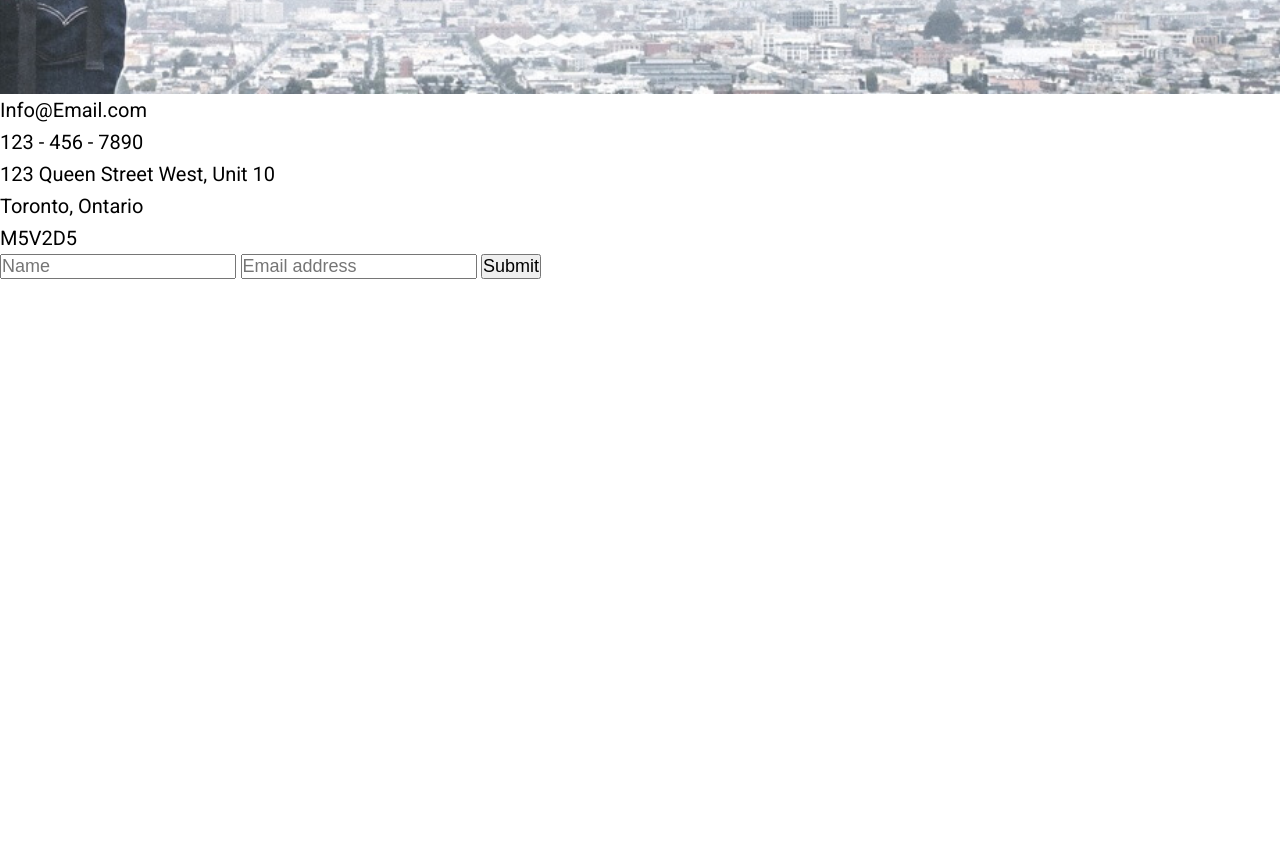
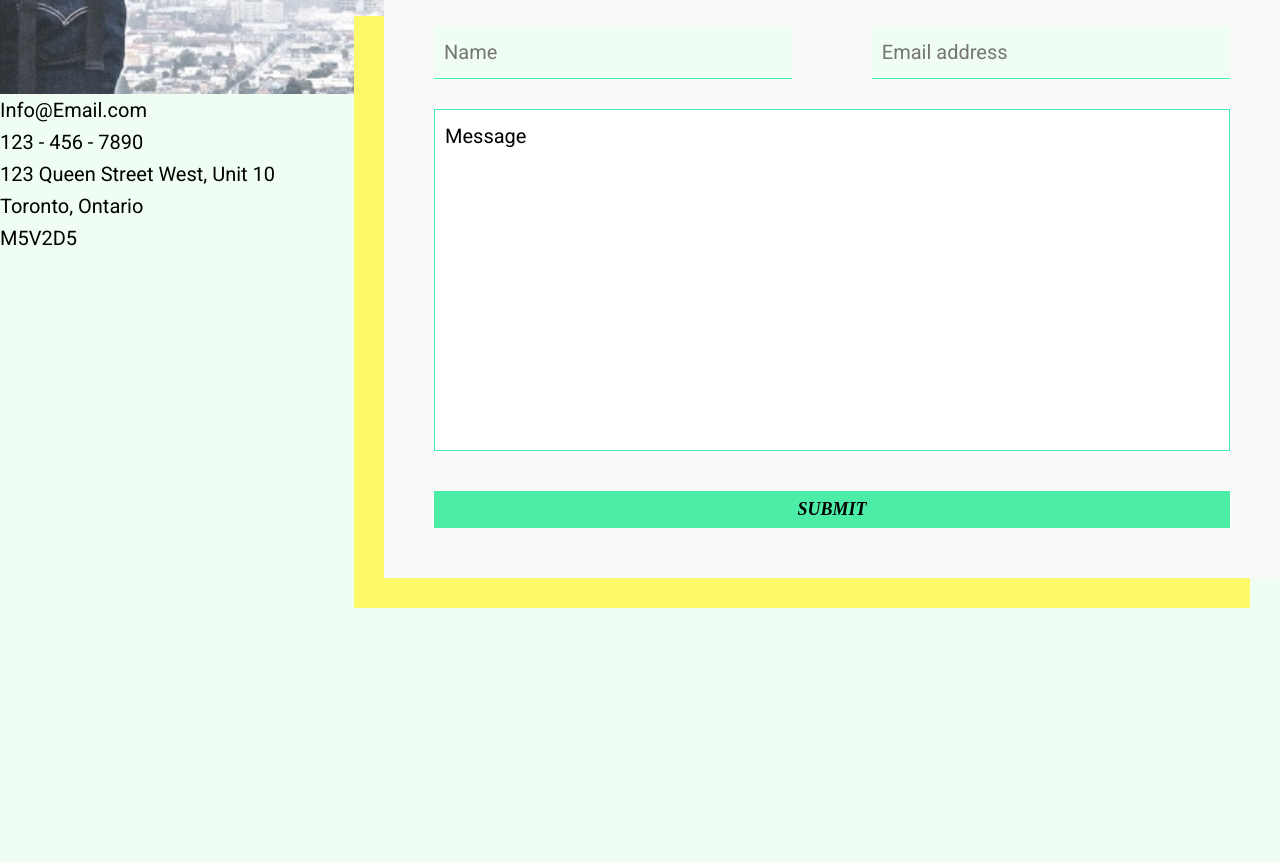
Before and after one commit to QuercusTaliare/taylorRobertsonProject2, a plain HTML site: page contact.html in a window 1280 px wide. Shown: the part 706-1568 px from the top of the page. Before the commit the page ends 985 px from the top, so only its background shows below. Drawn offline with Linux system fonts and the light colour scheme; a web font is replaced by a local one.

Commit message:
started desktop Contact page, header and form

```diff
--- a/contact.html
+++ b/contact.html
@@ -13,19 +13,66 @@
 <body>
   <header class="contactHeader">
     <nav>
-      <ul>
-        <li><a href=""></a></li>
-        <li><a href=""></a></li>
-        <li><a href=""></a></li>
-        <li><a href=""></a></li>
+      <ul class="navList contactHeader__list">
+        <li class="navListItems contactHeader__listItems"><a href="#home" class="navLinks">Home</a></li>
+        <li class="navListItems contactHeader__listItems"><a href="#about" class="navLinks">About</a></li>
+        <li class="navListItems contactHeader__listItems"><a href="#blog" class="navLinks">Blog</a></li>
+        <li class="navListItems contactHeader__listItems"><a href="#contact" class="navLinks">Contact</a></li>
       </ul>
     </nav>
+
+  </header>
+
+  <main class="contactMain">
+
+
+    <div class="contactMain__container">
+      <div class="contactMain__item">
+
+        <!-- Right -->
+        <section class="contactMain__formContainer">
+
           <h2>Get In Touch</h2>
-  </header>
-  <main>
-    <div class="contactWrapper">
+
+          <form class="form contactForm">
+            <fieldset class="form__item form__fieldset">
+              <label for="name" class="form__subItem">
+                <span class="sr-only">Name</span>
+                <input
+                type="text"
+                id="name"
+                class="input form__inputName"
+                name="name"
+                placeholder="Name">
+              </label>
+              <label for="email" class="form__subItem">
+                <span class="sr-only">Email</span>
+                <input
+                type="text"
+                id="email"
+                class="input form__inputEmail"
+                name="email"
+                placeholder="Email address">
+              </label>
+            </fieldset>
+
+            <textarea
+            class="input form__item form__inputArea contactForm__inputArea"
+            name="comment" id="comment" cols="30"
+            rows="10">Message</textarea>
+
+            <button class="button form__item form__button">Submit</button>
+
+          </form>
+
+        </section>
+
+      </div>
+
       <!-- Left -->
-      <div>
+      <div class="contactMain__item">
+
+        <section class="contactMain__contact contact">
           <nav>
             <ul>
               <li></li>
@@ -41,28 +88,11 @@
             <p>Toronto, Ontario</p>
             <p>M5V2D5</p>
           </div>
+        </section>
       </div>
-      <!-- Right -->
-      <form>
-        <label for="contactName">
-          <input
-            type="text"
-            id="contactName"
-            name="contactName"
-            placeholder="Name"
-          >
-        </label>
-        <label for="contactEmail">
-          <input
-            type="text"
-            id="contactEmail"
-            name="contactEmail"
-            placeholder="Email address"
-          >
-        </label>
-        <button type="submit">Submit</button>
-      </form>
-    </div>
+
+    </div><!-- container ends -->
+
   </main>
   <footer>
     <p></p>
--- a/styles/sass/_contact.scss
+++ b/styles/sass/_contact.scss
@@ -3,4 +3,46 @@
   background-size: cover;
   background-position: center;
   height: 100vh;
+
+  &__listItems:last-child {
+    margin: 0 100px 0 0;
+  }
 }
+
+.contactMain {
+  background: $backgroundColour;
+  height: 100vh;
+
+  &__container {
+    display: flex;
+    flex-direction: row-reverse;
+  }
+
+  &__item:first-child {
+    flex: 1 1 70%;
+    position: relative;
+  }
+
+  &__formContainer {
+    width: 100%;
+    position: absolute;
+    left: 0;
+    top: -200px;
+  }
+
+  &__item:last-child {
+    flex: 1 1 30%;
+  }
+}
+
+.contactForm {
+
+  padding: 10px 50px 50px 50px;
+  box-shadow: -30px 30px 0 $boxOutlineColour;
+  background: $neutralColour;
+
+
+  &__inputArea {
+    // background: $backgroundColour;
+  }
+}
--- a/styles/sass/_global.scss
+++ b/styles/sass/_global.scss
@@ -102,3 +102,59 @@ p {
     color: $neutralColour;
     text-align: center;
 }
+
+.form {
+    display: flex;
+    flex-direction: column;
+    // align-items: center;
+    margin: 0 0 50px 0;
+
+    &__formWrapper {
+      padding: 0 150px 0 20px;
+    }
+
+    &__fieldset {
+      border: none;
+      padding: 30px 0;
+    }
+
+    &__item {
+      display: flex;
+    }
+
+    &__subItem {
+      flex: 1 1 50%;
+      width: 100%;
+    }
+
+    &__subItem:last-child {
+      text-align: right;
+    }
+
+    .form__inputName,
+    .form__inputEmail {
+      width: 90%;
+      padding: 10px;
+      border: none;
+      border-bottom: solid 1px $borderColour;
+      background: $backgroundColour;
+    }
+
+    .form__inputName::placeholder,
+    .form__inputEmail::placeholder {
+      opacity: 1;
+    }
+
+    .form__inputArea {
+      border: solid 1px $borderColour;
+      padding: 10px;
+      margin: 0 0 40px 0;
+      resize: none;
+
+    }
+
+    .form__button {
+      display: block;
+    }
+
+}
```
Also changed, not shown: styles/style.css. Lines whose indentation alone changed are shown as unchanged.
